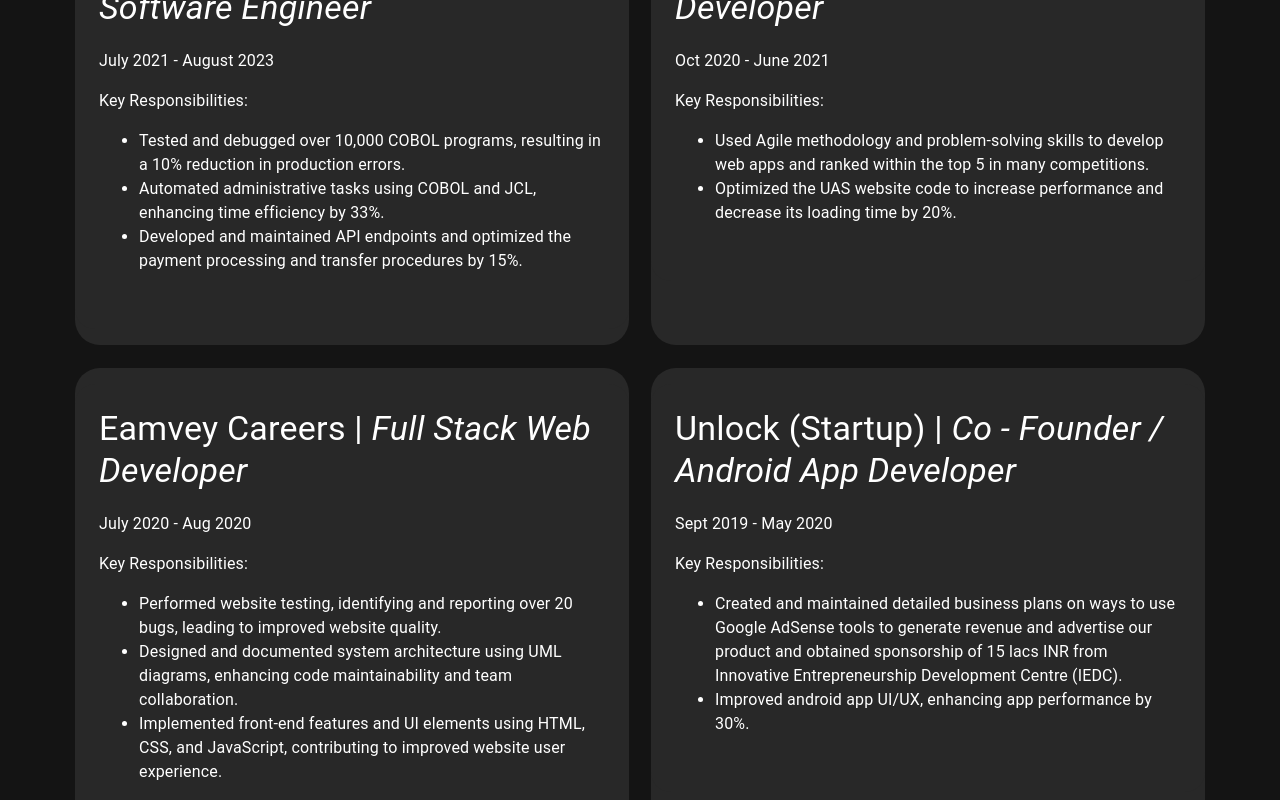
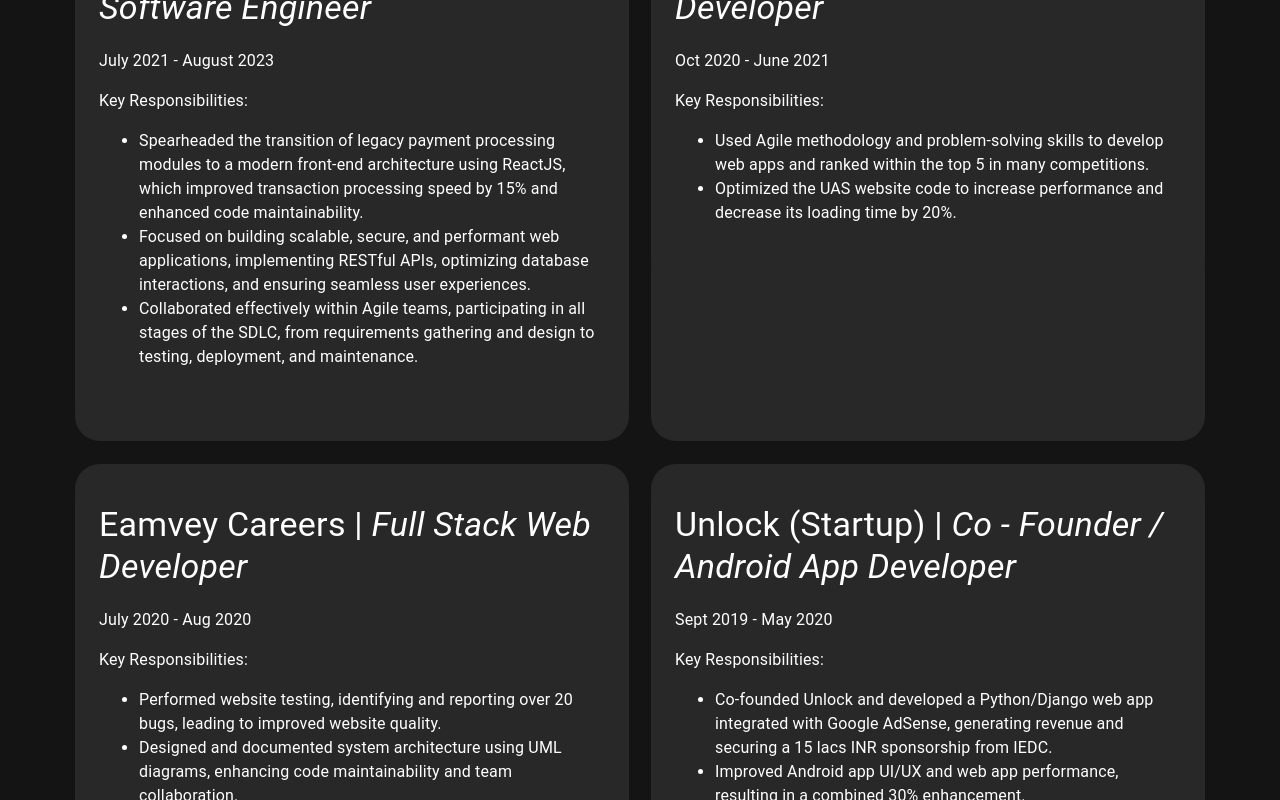
Before and after one commit to parimalingle1805/personal-portfolio-react, a React (Create React App) app: page /#/workExp in a window 1280 px wide. Shown: the part 720-1520 px from the top of the page. Built offline with nearby package versions, Linux system fonts and the light colour scheme.

Commit message:
updated keywords

```diff
--- a/src/components/Projects.js
+++ b/src/components/Projects.js
@@ -36,8 +36,9 @@
       "contrib": "Full Stack Developer and data analyst, responsible for leading data collection, designing front end with other members, and delivering project.",
       "tech": "Python, Django, HTML, CSS, Bootstrap, SQLite, RESTful API",
       "keyAchiev": [
-        "Designed and developed a RESTful API to efficiently deliver data insights and maintain scalability, all while enhancing UI functions.",
-        "Improved time efficiency by 15-20% by creating low/hi-fi mockups using Figma that was approved by all stakeholders."
+        "Developed a full-stack Python-Django web application enabling patients to securely manage their healthcare needs, including symptom input, appointment scheduling, and prescription information.",
+        "Implemented a RESTful API to integrate the front-end with the database, optimizing data retrieval process by 10%.",
+        "Implemented algorithms to analyze patient symptoms and provide recommendations, contributing to a more efficient and data-driven approach to healthcare and resulted in estimated time efficiency increase by 15-20%."
       ],
       "gitLink": "https://github.com/parimalingle1805/patient-portal.git"
     },
--- a/src/components/WorkExp.js
+++ b/src/components/WorkExp.js
@@ -36,9 +36,9 @@
       "duration": "July 2021 - August 2023",
       "desgn": "Senior Software Engineer",
       "resp": [
-        "Tested and debugged over 10,000 COBOL programs, resulting in a 10% reduction in production errors.",
-        "Automated administrative tasks using COBOL and JCL, enhancing time efficiency by 33%.",
-        "Developed and maintained API endpoints and optimized the payment processing and transfer procedures by 15%."
+        "Spearheaded the transition of legacy payment processing modules to a modern front-end architecture using ReactJS, which improved transaction processing speed by 15% and enhanced code maintainability.",
+        "Focused on building scalable, secure, and performant web applications, implementing RESTful APIs, optimizing database interactions, and ensuring seamless user experiences.",
+        "Collaborated effectively within Agile teams, participating in all stages of the SDLC, from requirements gathering and design to testing, deployment, and maintenance."
       ]
     },
     {
@@ -65,8 +65,8 @@
       "duration": "Sept 2019 - May 2020",
       "desgn": "Co - Founder / Android App Developer",
       "resp":[
-        "Created and maintained detailed business plans on ways to use Google AdSense tools to generate revenue and advertise our product and obtained sponsorship of 15 lacs INR from Innovative Entrepreneurship Development Centre (IEDC).",
-        "Improved android app UI/UX, enhancing app performance by 30%."
+        "Co-founded Unlock and developed a Python/Django web app integrated with Google AdSense, generating revenue and securing a 15 lacs INR sponsorship from IEDC.",
+        "Improved Android app UI/UX and web app performance, resulting in a combined 30% enhancement."
       ]
     },
   ]
```
Also changed, not shown: public/skbank.png (added).
